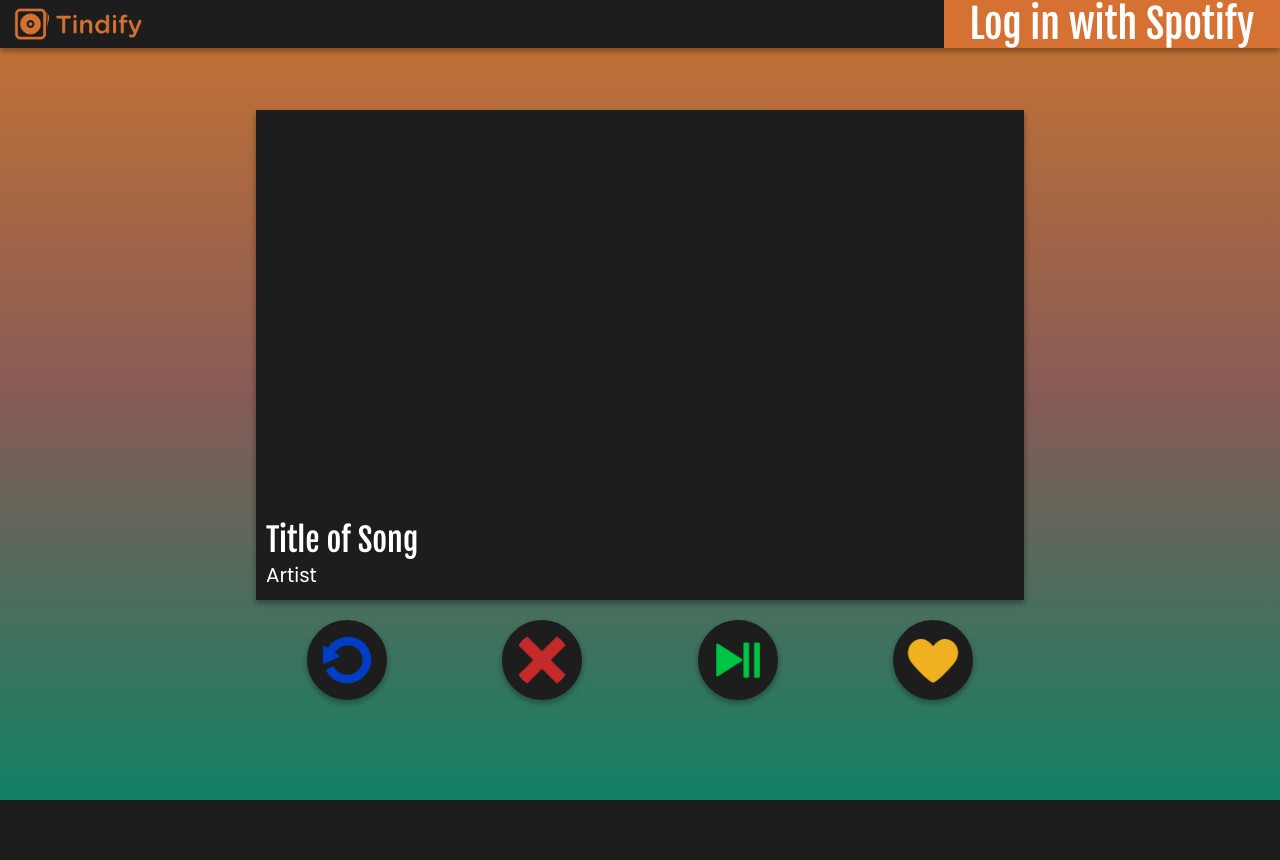
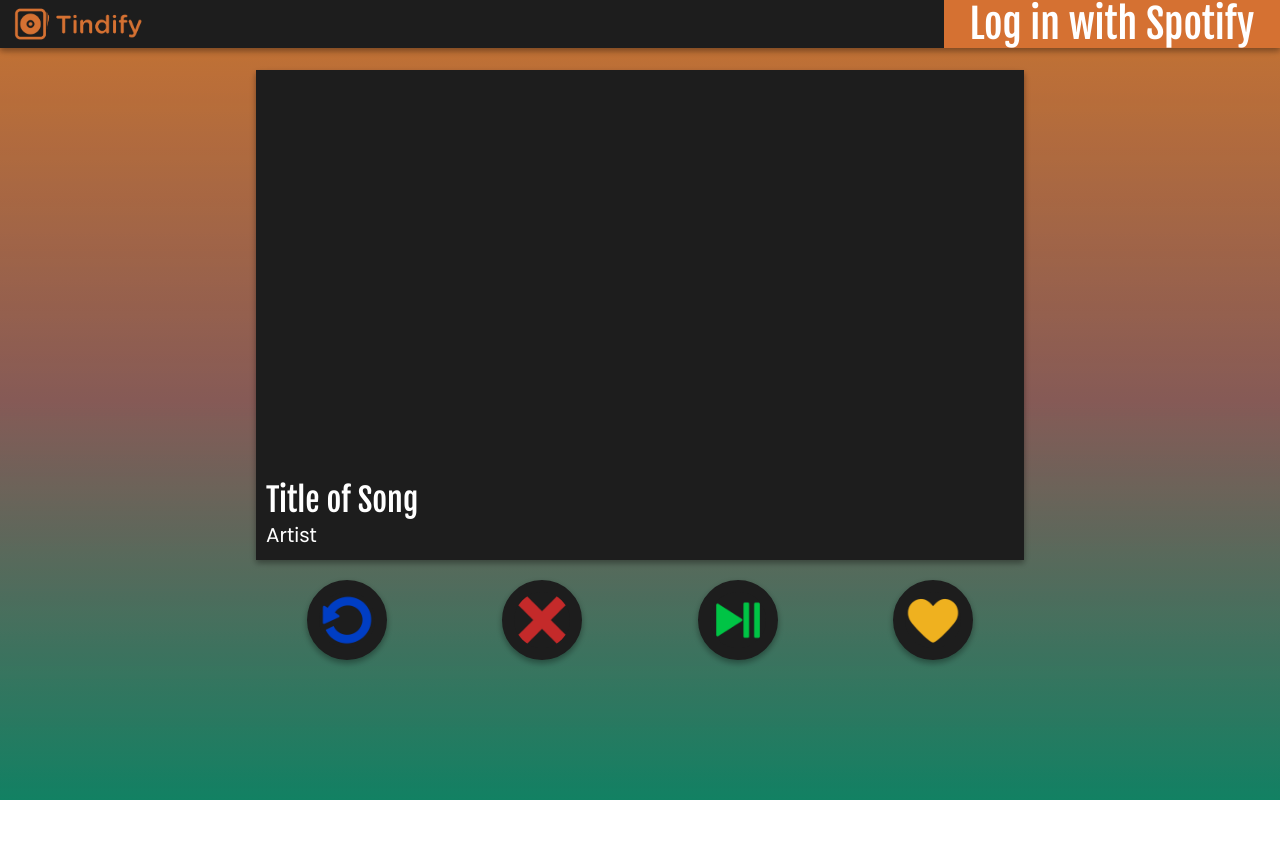
Before and after one commit to jamsterwes/tindify, a PHP site: page / in a window 1280 px wide. Before the commit the page ends 800 px from the top, so only its background shows below. Run offline with PHP 8.4, Linux system fonts and the light colour scheme; some libraries are stand-ins or nearby versions.

Commit message:
fix webkit layout pt 4

```diff
--- a/styles/main.css
+++ b/styles/main.css
@@ -71,7 +71,7 @@
 .view-align {
     display: flex;
     justify-content: center;
-    align-items: center;
+    padding-top: 7.5vh;
     height: 100vh;
 }
 
```
